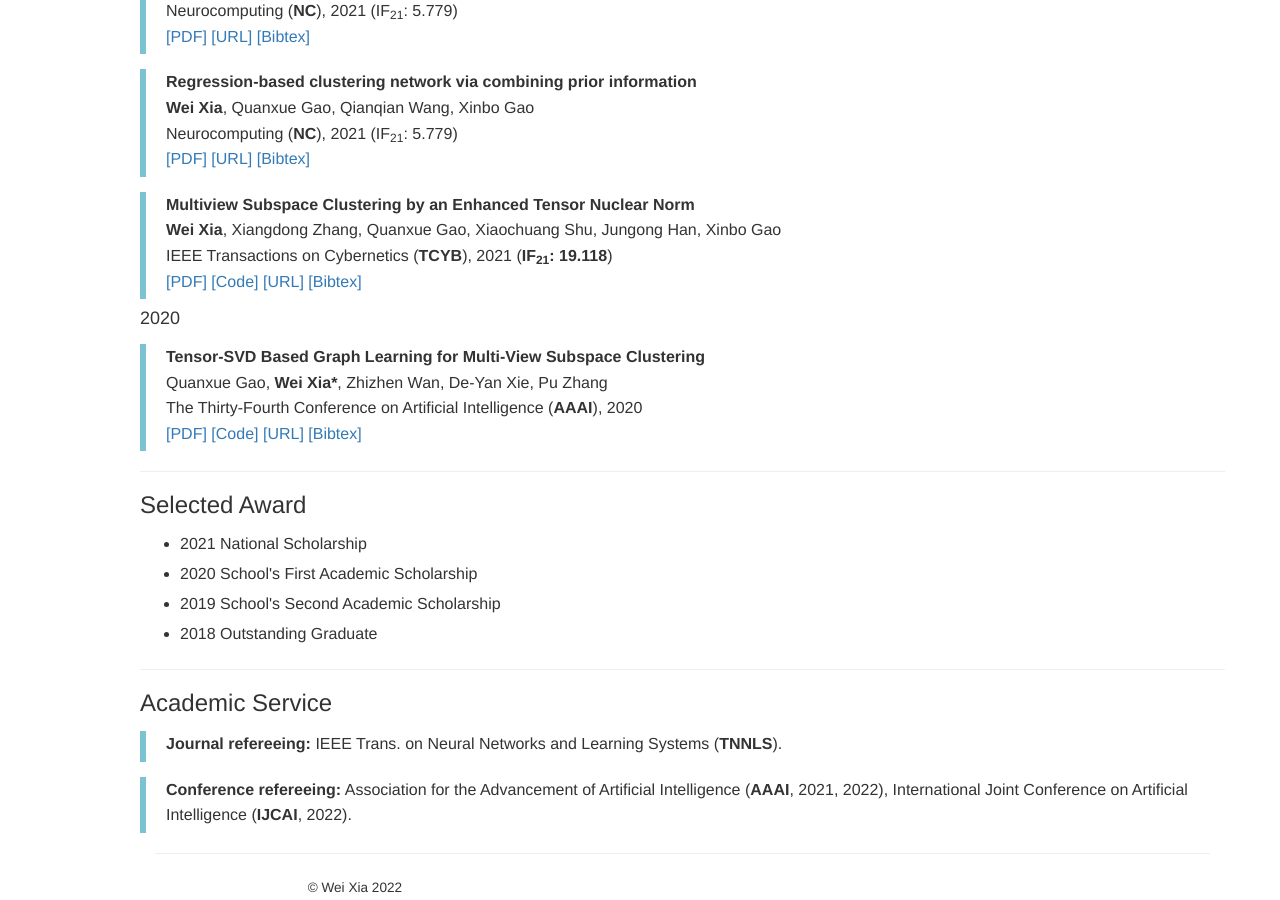
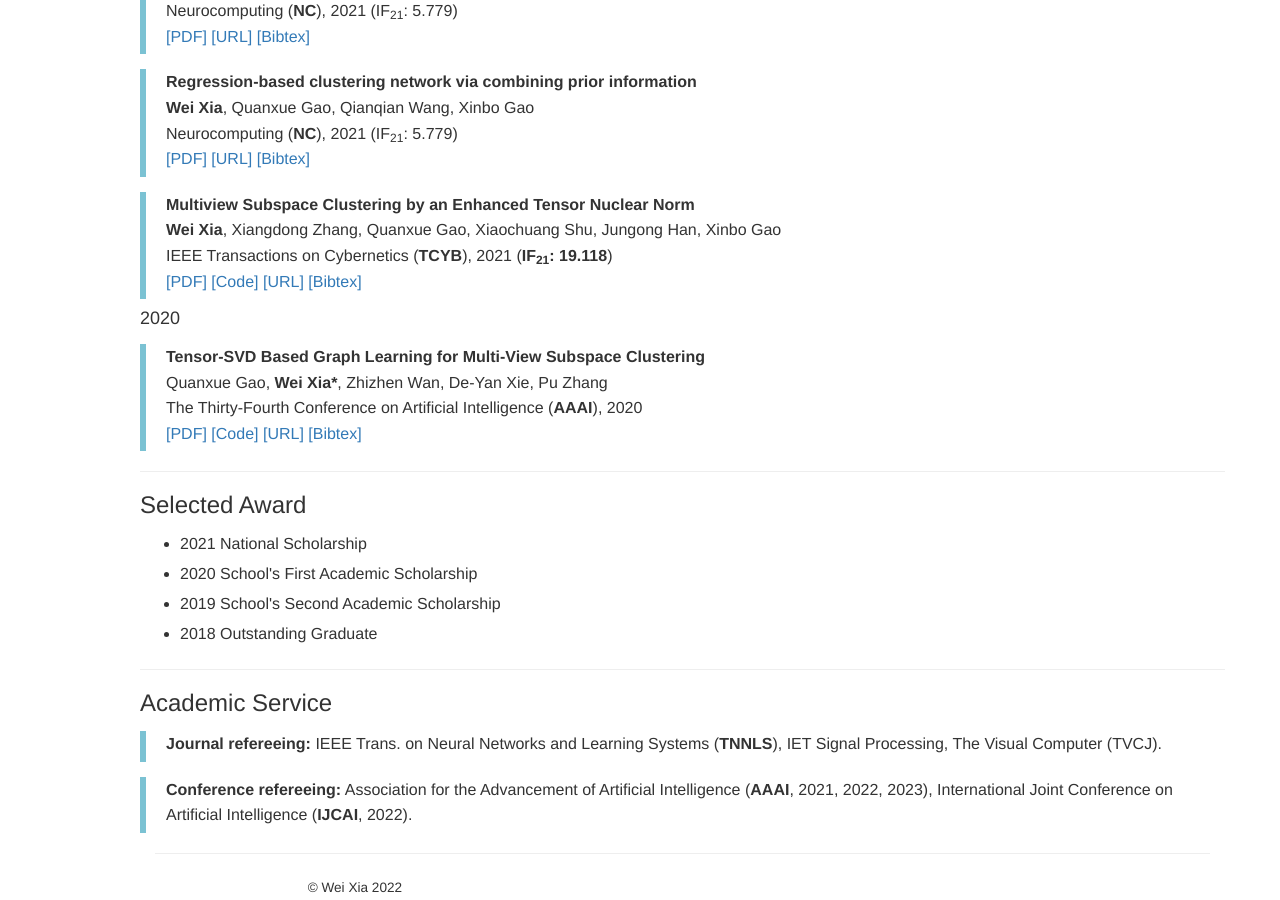
Before and after one commit to xdweixia/weixia0416.github.io, a Jekyll site: the page built from index.html, in a window 1280 px wide and 900 px high, scrolled down 1759 px. Built offline with Jekyll 4.4.1, drawn with Linux system fonts in a browser that asks for light colours; nearby versions of some CDN libraries; library files that are not in the unit come from our copies.

Commit message:
Update serve.html

```diff
--- a/_includes/serve.html
+++ b/_includes/serve.html
@@ -5,7 +5,7 @@
 <div class="media">
   <div class="media-body">
     <p class="media-heading">
-      <strong>Journal refereeing:</strong> IEEE Trans. on Neural Networks and Learning Systems (<strong>TNNLS</strong>).
+      <strong>Journal refereeing:</strong> IEEE Trans. on Neural Networks and Learning Systems (<strong>TNNLS</strong>), IET Signal Processing, The Visual Computer (TVCJ).
    </p>
   </div>
 </div>
@@ -13,7 +13,7 @@
 <div class="media">
   <div class="media-body">
     <p class="media-heading">
-      <strong>Conference refereeing:</strong> Association for the Advancement of Artificial Intelligence (<strong>AAAI</strong>, 2021, 2022), International Joint Conference on Artificial Intelligence (<strong>IJCAI</strong>, 2022).
+      <strong>Conference refereeing:</strong> Association for the Advancement of Artificial Intelligence (<strong>AAAI</strong>, 2021, 2022, 2023), International Joint Conference on Artificial Intelligence (<strong>IJCAI</strong>, 2022).
    </p>
   </div>
 </div>
```
